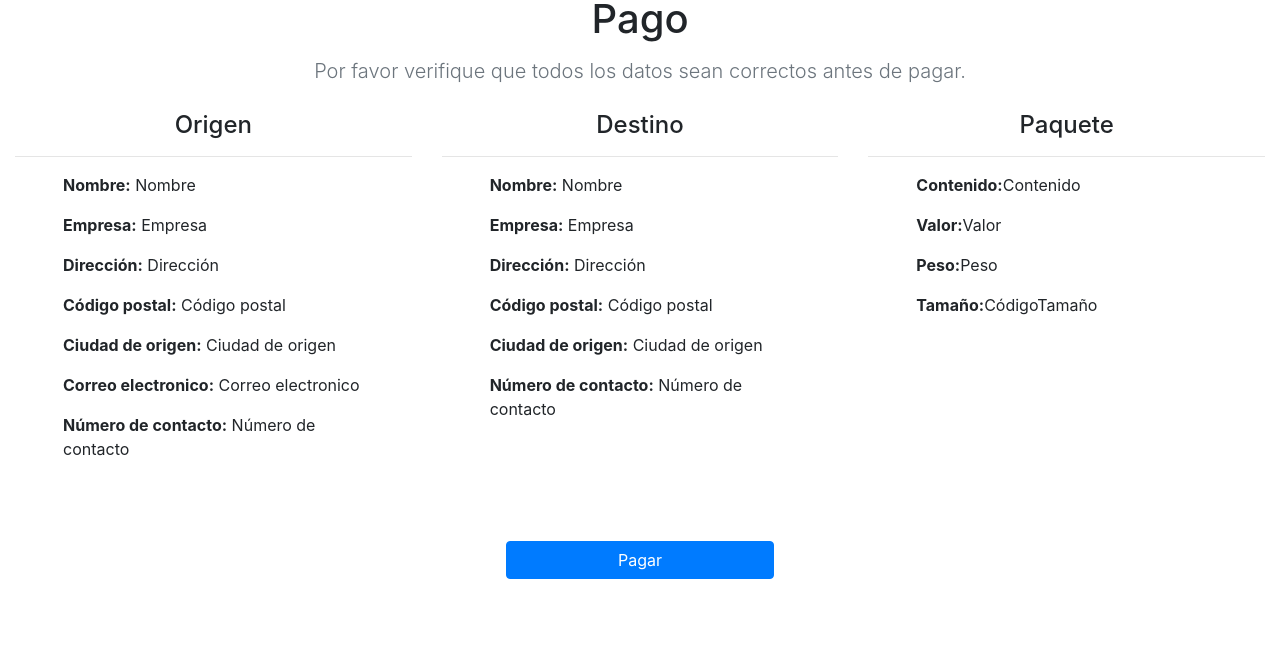
After one commit to oscar2706/PaquePlus, a PHP site: page /nuevo_envio_pago.php in a window 1280 px wide. The commit adds this page. Shown: the part 154-800 px from the top of the page. Run offline with PHP 8.4, Linux system fonts and the light colour scheme; some libraries are stand-ins or nearby versions.

Commit message:
Agregado - paginas de nuevo_envio (direcciones, paquete, pago, finalizado)

```diff
--- a/index.php
+++ b/index.php
@@ -57,13 +57,13 @@
         </div>
       </div>
       <div class="carousel-item">
-      </div>
         <img src="assets/img/avion_paqueplus.png" class="d-block w-100" alt="...">
         <div class="carousel-caption d-none d-sm-block">
           <h5>Siempre ofreciendo servicios de calidad</h5>
           <p>Como una empresa inovadora en PaquePlus siempre estamos buscando más y mejores formas de cumplir nuestra misión.
             Brindarte la mejor atención y los mejores servicios.</p>
         </div>
+      </div>
       </div>
     </div>
     <a class="carousel-control-prev" href="#carouselExampleCaptions" role="button" data-slide="prev">
@@ -108,7 +108,7 @@
   </footer>
 
   <!-- JavaScript Jquery, Bootstrap -->
-  <script src="assets/js/jquery-3.5.1.slim.min.js"></script>
+  <script src="assets/js/jquery-3.5.1.min.js"></script>
   <script src="node_modules/bootstrap/dist/js/bootstrap.bundle.js"></script>
 </body>
 
--- a/nuevo_envio_detalles.php
+++ b/nuevo_envio_detalles.php
@@ -132,7 +132,7 @@
       <div class="row justify-content-center">
         <div class="col-12 col-sm-10 col-md-8 col-lg-6 col-xl-5 mt-lg-3">
           <div class="px-4 px-sm-3 px-lg-5 mx-lg-3">
-            <a href="nuevo_envio_detalles.php" class="btn btn-primary btn-block text-white">Continuar</a>
+            <a href="nuevo_envio_pago.php" class="btn btn-primary btn-block text-white">Continuar</a>
           </div>
         </div>
       </div>
--- /dev/null
+++ b/nuevo_envio_pago.php
@@ -0,0 +1,107 @@
+<?php
+
+?>
+<!doctype html>
+<html lang="es_MX">
+
+<head>
+  <!-- Required meta tags -->
+  <meta charset="utf-8">
+  <meta name="viewport" content="width=device-width, initial-scale=1, shrink-to-fit=no">
+
+  <!-- Estilos -->
+  <link href="assets/scss/styles.css" rel="stylesheet">
+  <link href="assets/css/floating-labels.css" rel="stylesheet">
+
+  <!-- PayPal -->
+  <script src="https://www.paypal.com/sdk/js?client-id=sb"></script>
+  <title>Cotización</title>
+</head>
+
+<body>
+  <!-- Barra de navegación -->
+  <div class="d-flex flex-column flex-md-row align-items-center py-3 py-lg-1 px-0 px-md-4 bg-white border-bottom shadow-sm">
+    <div class="my-0 mr-md-auto font-weight-normal">
+      <img src="assets/img/paquePlus.png" width="165" class="d-inline-block align-top" alt="" loading="lazy">
+    </div>
+    <nav class="my-2 my-md-0 mr-md-3">
+      <a class="p-1 p-sm-3 p-lg-3 text-dark" href="#">Rastreos</a>
+      <a class="p-1 p-sm-3 p-lg-3 text-dark" href="#">Envíos</a>
+      <a class="p-1 p-sm-3 p-lg-3 text-dark" href="cotizacion.php">Cotización</a>
+      <a class="p-1 p-sm-3 p-lg-3 text-dark" href="#">Sobre nosotros</a>
+    </nav>
+    <a class="btn btn-outline-primary" href="login.php">Iniciar sesión</a>
+  </div>
+
+  <form id="form-direcciones" novalidate>
+    <h1 class="text-center my-3">Pago</h1>
+    <p class="text-center text-secondary h5 font-weight-light mt-3 mb-4">Por favor verifique que todos los datos sean correctos antes de pagar.</p>
+    <!-- Origen, destino, Paquete -->
+    <div class="container-fluid">
+      <div class="row justify-content-around">
+
+        <!-- Origen -->
+        <div class="col-12 col-sm-5 col-md-6 col-lg-4 col-xl-4 mt-lg-1">
+          <h4 class="text-center mb-3">Origen</h4>
+          <hr>
+          <div class="px-4 px-sm-3 px-lg-5">
+            <p><strong>Nombre:</strong> Nombre</p>
+            <p><strong>Empresa:</strong> Empresa</p>
+            <p><strong>Dirección:</strong> Dirección</p>
+            <p><strong>Código postal:</strong> Código postal</p>
+            <p><strong>Ciudad de origen:</strong> Ciudad de origen</p>
+            <p><strong>Correo electronico:</strong> Correo electronico</p>
+            <p><strong>Número de contacto:</strong> Número de contacto</p>
+          </div>
+        </div>
+
+        <!-- Destino -->
+        <div class="col-12 col-sm-5 col-md-6 col-lg-4 col-xl-4 mt-lg-1">
+          <h4 class="text-center mb-3">Destino</h4>
+          <hr>
+          <div class="px-4 px-sm-3 px-lg-5">
+            <p><strong>Nombre:</strong> Nombre</p>
+            <p><strong>Empresa:</strong> Empresa</p>
+            <p><strong>Dirección:</strong> Dirección</p>
+            <p><strong>Código postal:</strong> Código postal</p>
+            <p><strong>Ciudad de origen:</strong> Ciudad de origen</p>
+            <p><strong>Número de contacto:</strong> Número de contacto</p>
+          </div>
+        </div>
+
+        <!-- Paquete -->
+        <div class="col-12 col-sm-5 col-md-6 col-lg-4 col-xl-4 mt-lg-1">
+          <h4 class="text-center mb-3">Paquete</h4>
+          <hr>
+          <div class="px-4 px-sm-3 px-lg-5">
+            <p><strong>Contenido:</strong>Contenido</p>
+            <p><strong>Valor:</strong>Valor</p>
+            <p><strong>Peso:</strong>Peso</p>
+            <p><strong>Tamaño:</strong>CódigoTamaño</p>
+          </div>
+        </div>
+
+      </div>
+
+      <!-- Pagar -->
+      <div class="row justify-content-center mt-5">
+        <div class="col-12 col-sm-9 col-md-7 col-lg-5 col-xl-4 mt-lg-3">
+          <div class="px-4 px-sm-3 px-lg-5 mx-lg-3">
+            <div id="paypal-button-container"></div>
+            <a href="nuevo_envio_exito.php" class="btn btn-primary btn-block text-white">Pagar</a>
+          </div>
+        </div>
+      </div>
+
+    </div>
+  </form>
+
+  <!-- JavaScript Jquery, Bootstrap -->
+  <script src="assets/js/jquery-3.5.1.min.js"></script>
+  <script src="node_modules/bootstrap/dist/js/bootstrap.bundle.js"></script>
+  <script>
+    paypal.Buttons().render('#paypal-button-container');
+  </script>
+</body>
+
+</html>
```
Also changed, not shown: nuevo_envio_exito.php (added, +63 -0 lines).
